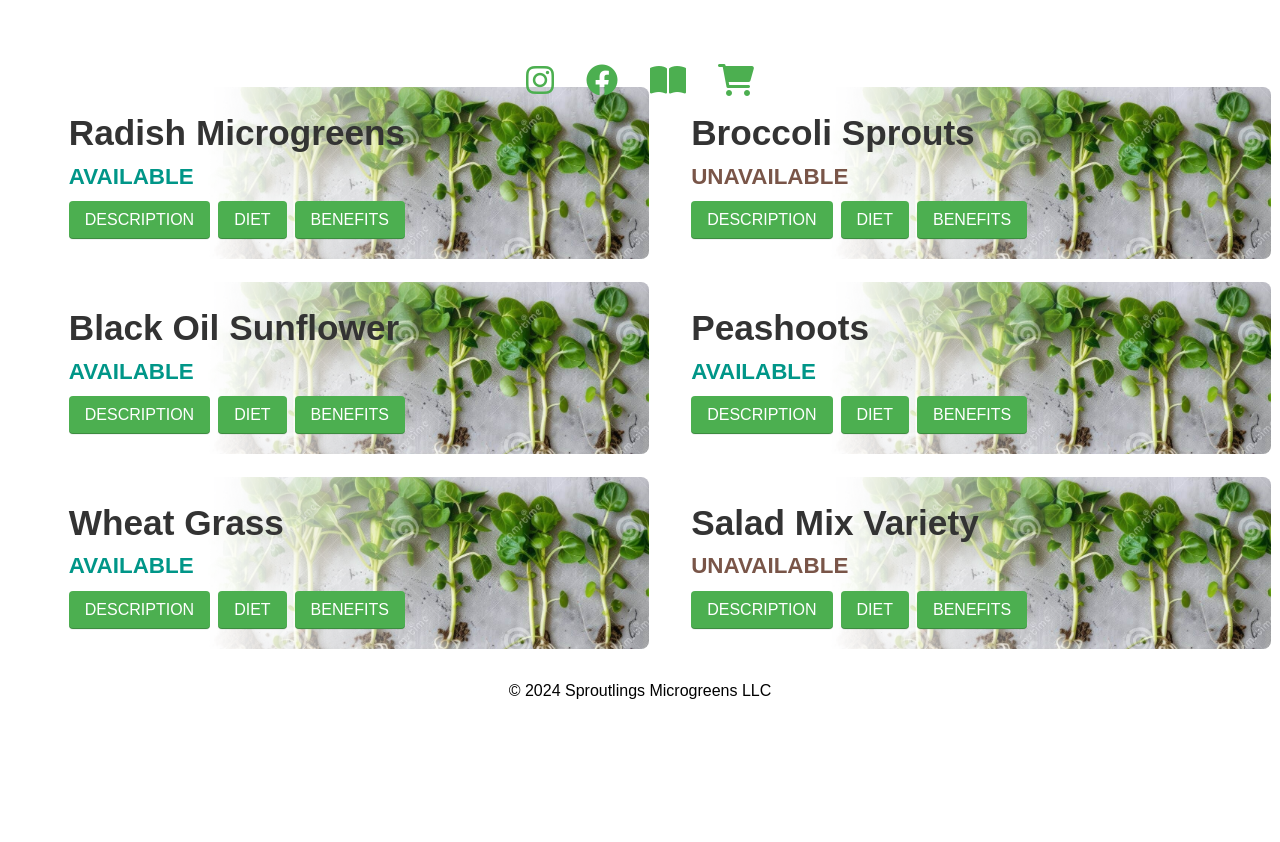
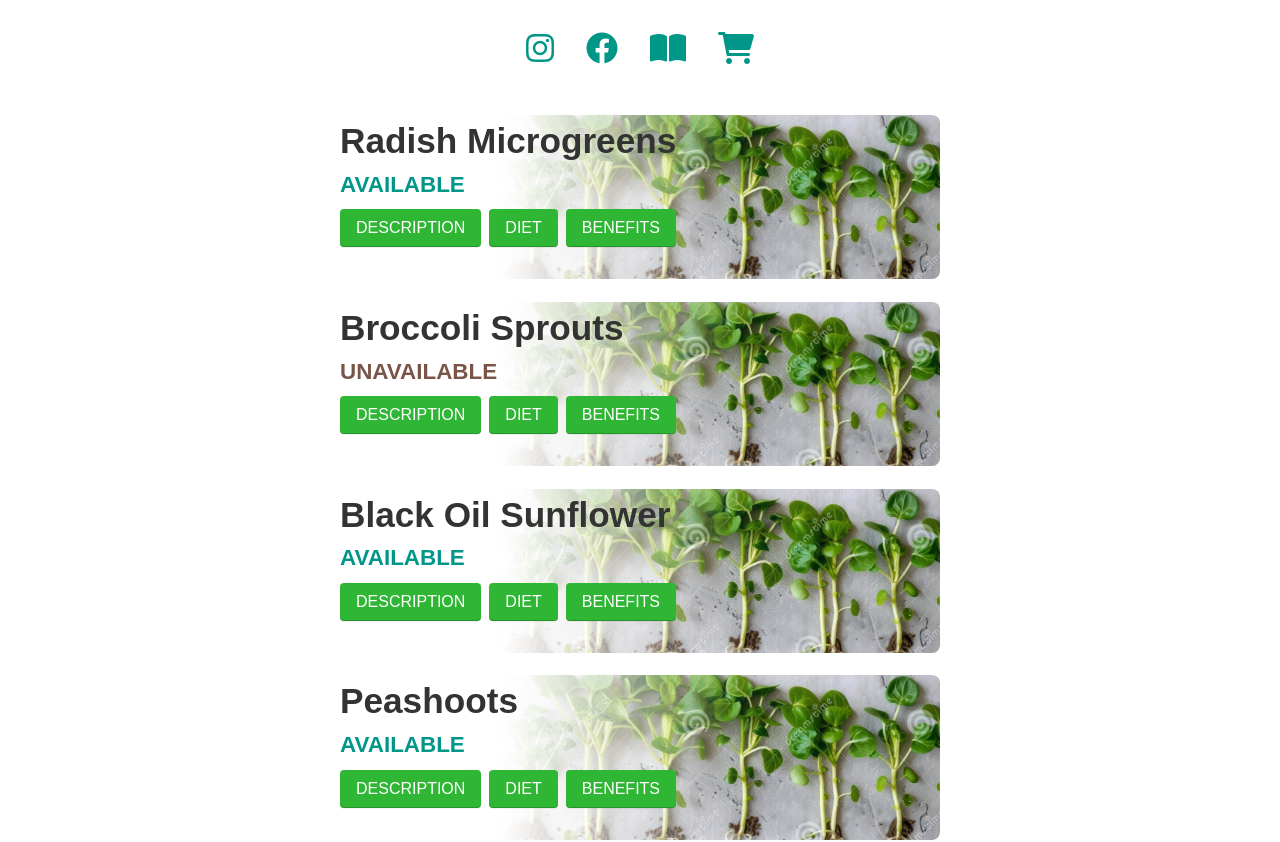
Before and after one commit to dev-montgomery/sproutlings, a React (Create React App) app: page / in a window 1280 px wide. Shown: the top 842 px of the page. Before the commit the page ends 800 px from the top, so only its background shows below. Built offline with nearby package versions, Linux system fonts and the light colour scheme.

Commit message:
created some state to edit classNames for styling

```diff
--- a/src/App.js
+++ b/src/App.js
@@ -1,22 +1,36 @@
 import "./App.css";
-import { useState } from "react";
+import React, { useState } from 'react';
 import Card from "./components/Card";
 import Story from "./components/Story";
 import Contact from "./components/Contact";
 
 function App() {
 
-  // state variables --------------------------------------------
   const [currContent, setCurrContent] = useState(null);
+  const [className, setClassName] = useState('');
 
   const updateCurrContent = content => {
     setCurrContent(content);
   };
+
   const closeCurrContent = () => {
     setCurrContent(null);
   };
 
-  // static variables -------------------------------------------
+  const addClassName = classname => {
+    setClassName(classname);
+  };
+
+  const captainPlanet = (content, classname) => {
+    updateCurrContent(content);
+    addClassName(classname);
+  };
+
+  const undoCaptainPlanet = () => {
+    closeCurrContent();
+    addClassName('');
+  };
+
   const microgreens = {
     radish: {
       name: "Radish Microgreens",
@@ -182,13 +196,14 @@ function App() {
   microgreens.peashoots.availability = true;
   microgreens.wheatgrass.availability = true;
   microgreens.saladmix.availability = false;
+  // ------------------------------------------------------------
 
   const products = Object.keys(microgreens).map((key) => {
     const microgreen = microgreens[key];
     return (
       <li key={key} className="left-side">
         <Card
-          updateCurrContent={updateCurrContent}
+          captainPlanet={captainPlanet}
           name={microgreen.name}
           description={microgreen.description}
           diet={microgreen.diet}
@@ -237,8 +252,10 @@ function App() {
         </main>
 
         <div className={currContent === null ? "hidden" : "visible"}>
-          <div className="close-window" onClick={() => closeCurrContent()}>X</div>
-          <section>{currContent}</section>
+          <div className={className}>
+            <div className="close-window" onClick={() => undoCaptainPlanet()}>X</div>
+            <section>{currContent}</section>
+          </div>
         </div>
 
         <footer>
--- a/src/components/Card.js
+++ b/src/components/Card.js
@@ -1,6 +1,6 @@
 import React from "react";
 
-const Card = ({ updateCurrContent, name, description, diet, benefits, price, availability }) => {
+const Card = ({ captainPlanet, name, description, diet, benefits, price, availability }) => {
 
   const parseCamelCase = camelCaseString => {
     const words = camelCaseString.match(/^[a-z]+|[A-Z][a-z]*/g);
@@ -36,11 +36,11 @@ const Card = ({ updateCurrContent, name, description, diet, benefits, price, ava
   return (
     <div className="card">
       <h2 className="primary">{name}</h2>
-      <p className={availability ? "green-available availability" : "brown-unavailable availability"}>{availability ? "AVAILABLE" : "UNAVAILABLE"}</p>
+      <p className={availability ? "green availability" : "brown availability"}>{availability ? "AVAILABLE" : "UNAVAILABLE"}</p>
       <div className="card-info">
-        <button className="card-btn" onClick={() => updateCurrContent(description)}>DESCRIPTION</button>
-        <button className="card-btn" onClick={() => updateCurrContent(dietSection)}>DIET</button>
-        <button className="card-btn" onClick={() => updateCurrContent(benefitsSection)}>BENEFITS</button>
+        <button className="card-btn" onClick={() => captainPlanet(description, 'description-styles')}>DESCRIPTION</button>
+        <button className="card-btn" onClick={() => captainPlanet(dietSection, 'diet-styles')}>DIET</button>
+        <button className="card-btn" onClick={() => captainPlanet(benefitsSection, 'benefits-styles')}>BENEFITS</button>
       </div>
     </div>
   )
--- a/src/index.css
+++ b/src/index.css
@@ -1,6 +1,6 @@
 /* root */
 :root {
-  --fresh-green: #4CAF50;
+  --fresh-green: #30b635;
   --sunny-yellow: #FFEB3B;
   --rich-earth-brown: #795548;
   --clean-white: #FFFFFF;
@@ -13,6 +13,7 @@
   flex-direction: column;
   align-items: center;
   justify-content: center;
+  padding: 2rem 0;
   min-width: 100vw;
   min-height: 100vh;
   min-height: 100dvh;
@@ -20,15 +21,11 @@
 
 /* HEADER STYLES */
 .nav-icons {
-  position: absolute;
-  top: 2rem;
-  left: 50%;
-  transform: translate(-50%, 0%);
   display: flex;
   flex-direction: row;
-  justify-content: center;
-  padding: 2rem;
   gap: 2rem;
+  padding: 0;
+  margin: 0 0 2rem 0;
 }
 
 .nav-icons li i {
@@ -64,12 +61,12 @@
 }
 
 .fa {
-  color: var(--fresh-green);
+  color: var(--cool-teal);
   transition: color 0.3s ease-in-out;
 }
 
 .fa:hover {
-  color: var(--cool-teal);
+  color: var(--fresh-green);
   cursor: pointer;
 }
 
@@ -80,17 +77,13 @@
   grid-template-rows: repeat(3, 1fr);
   gap: 1.4rem;
   width: 100%;
+  padding: 0;
+  margin: 0 0 2rem 0;
 }
 
-.products-container .card {
-  background-color: var(--clean-white);
-  padding: 20px;
-}
-
-/* card styles */
 .card {
   border-radius: 8px;
-  padding: 1rem;
+  margin: 1rem;
   width: 600px;
   height: 100%;
   background-image: url('./assets/microgreens.png');
@@ -138,11 +131,11 @@
   margin-bottom: 8px;
 }
 
-.card .green-available {
+.card .green {
   color: var(--cool-teal);
 }
 
-.card .brown-unavailable {
+.card .brown {
   color: var(--rich-earth-brown);
 }
 
@@ -154,6 +147,7 @@ footer {
 }
 
 footer p {
+  color: var(--cool-teal);
   margin: 0;
 }
 
@@ -168,22 +162,39 @@ footer p {
   top: 50%;
   left: 50%;
   transform: translate(-50%, -50%);
-  background-color: var(--clean-white, #FFFFFF);
+  background-color: #333;
+  color: var(--clean-white, #FFFFFF);
   padding: 25px;
   box-shadow: 0 0 20px rgba(0, 0, 0, 0.2);
   border-radius: 8px;
+  max-height: 90vh; /* Limits the height of the pop-up */
+  max-width: 90vw;  /* Limits the width of the pop-up */
+  overflow-y: auto; /* Adds vertical scroll if content overflows */
+  z-index: 1000; /* Ensure it is on top of the overlay */
 }
 
 .visible section {
   margin-bottom: 20px;
 }
 
-.visible div {
+.visible .close-window {
   position: absolute;
   top: 10px;
   right: 10px;
   cursor: pointer;
   font-size: 20px;
+}
+
+.description-section {
+
+}
+
+.diet-section {
+
+}
+
+.benefits-section {
+
 }
 
 .close-window {
@@ -198,8 +209,18 @@ footer p {
   background-color: var(--rich-earth-brown);
 }
 
-@media (min-width: 768px) {
-  main {
-    grid-template-columns: 1fr 1.5fr 1fr;
+@media (max-width: 1300px) {
+  .products-container {
+    grid-template-columns: repeat(1, 1fr);
   }
 }
+
+@media (max-width: 630px) {
+  .card {
+    width: 350px;
+  }
+
+  .visible {
+    min-width: 90vw;
+  }
+}
```
